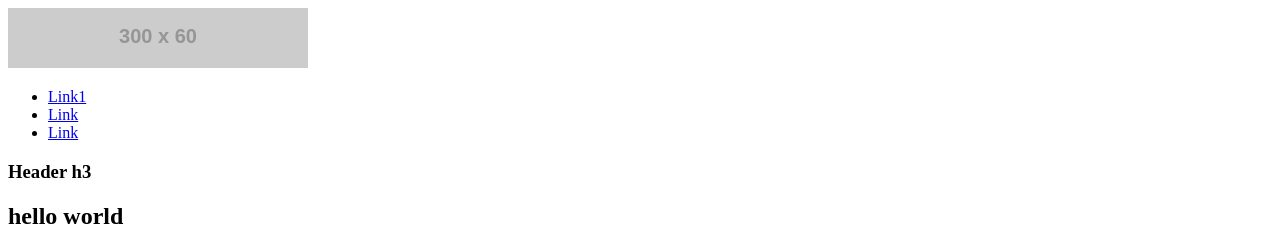
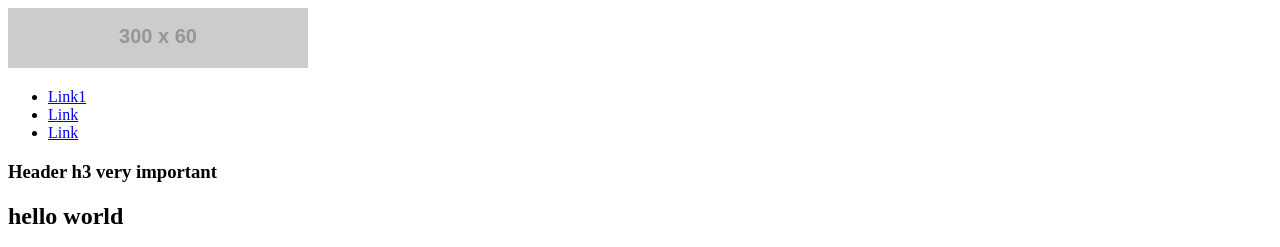
Before and after one commit to luku77/nauka-gita-3, a plain HTML site: page index.html in a window 1280 px wide. Shown: the top 247 px of the page. Drawn offline with nearby package versions, Linux system fonts and the light colour scheme; files that its build step writes are made by us from their sources; placeholder pictures from the web are drawn by us.

Commit message:
Change element h3

```diff
--- a/index.html
+++ b/index.html
@@ -23,7 +23,7 @@
             </header>
             <section class="hero row">
                 <div class="slogan">
-                    <h3>Header h3</h3>
+                    <h3>Header h3 very important</h3>
                     <h1>hello world</h1>
                     <p> new akapit</p>
                     <h2>my ideass-changed</h2>
```
